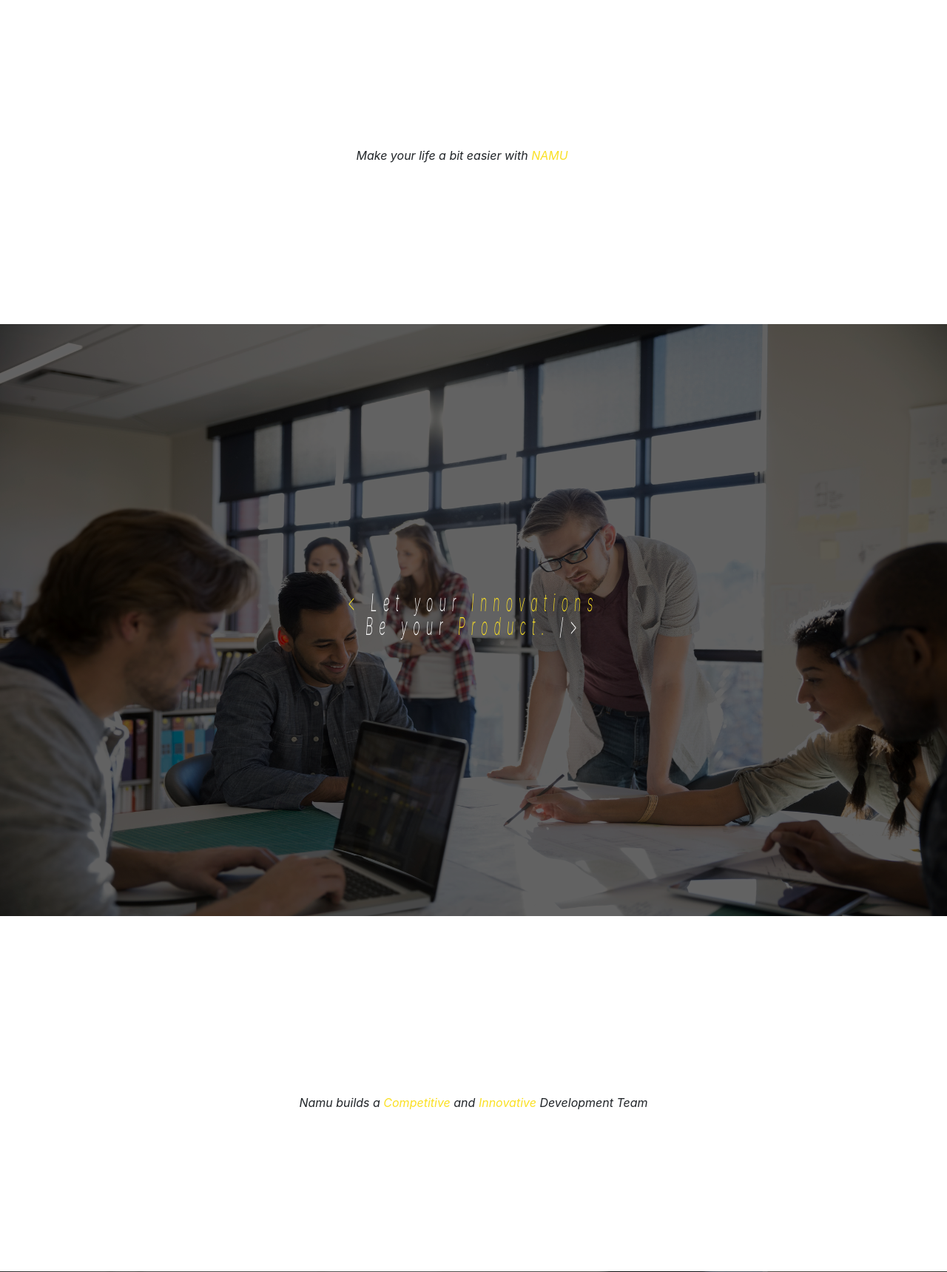
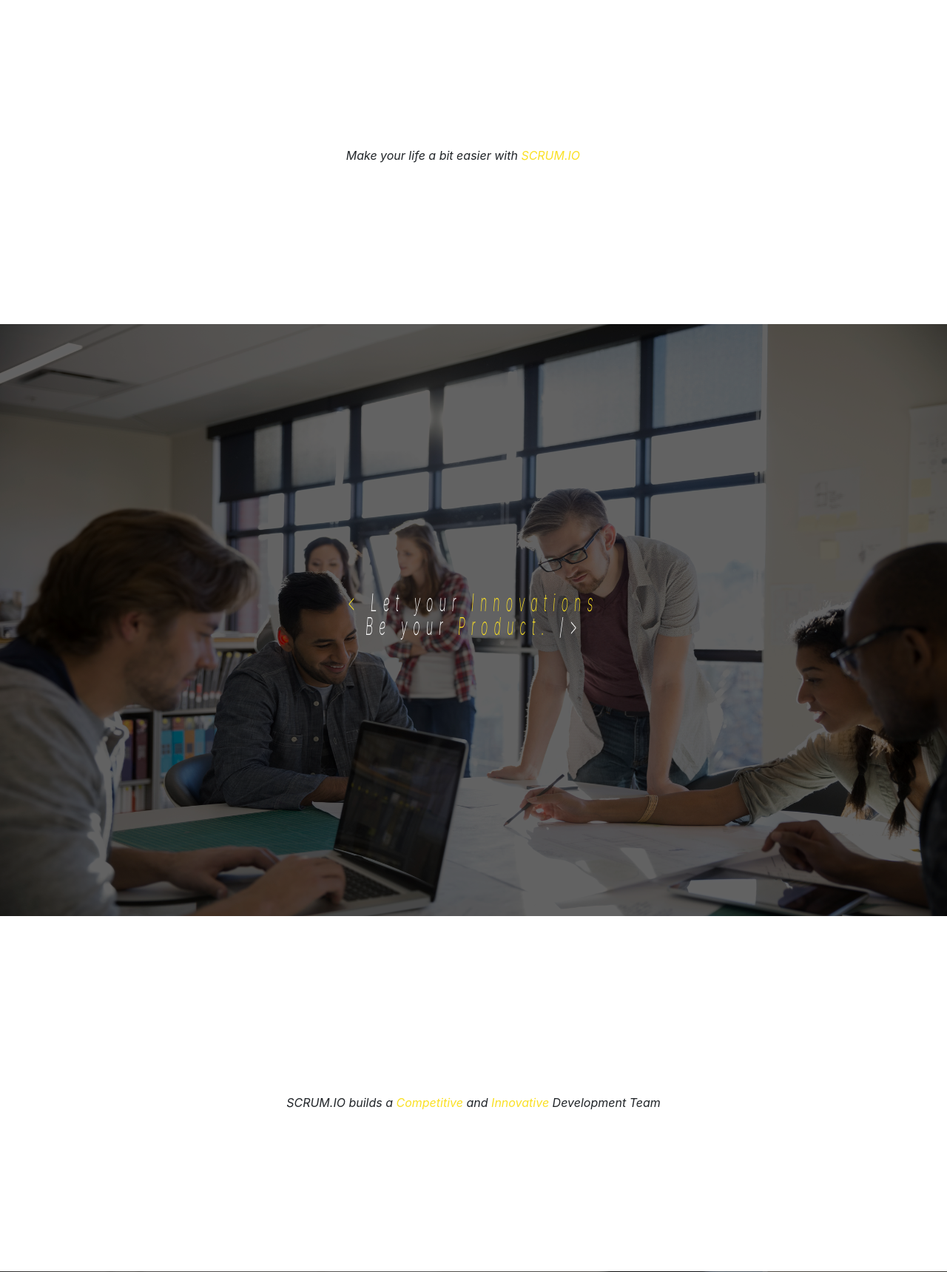
Before and after one commit to borguita29/scrum, a PHP site: page / in a window 1280 px wide. Shown: the part 842-2561 px from the top of the page at 74% size. Run offline with PHP 8.4, Linux system fonts and the light colour scheme.

Commit message:
RE:Folder and Index Update
Updated by: RrZrgz

```diff
--- a/index.php
+++ b/index.php
@@ -3,7 +3,7 @@
     <head>
         <meta charset="UTF-8">
         <meta name="viewport" content="width=device-width, initial-scale=1.0">
-        <title>NAMU</title>
+        <title>SCRUM</title>
         <link rel="stylesheet" href="asset/bootstrap/css/bootstrap.min.css"></link>
         <link rel="stylesheet" href="asset/css/general.css"></link>
         <script src="asset/js/jquery.js"></script>
@@ -19,17 +19,17 @@
                         <video autoplay muted loop id="divCostumMax" class="imgHolder" style="object-fit: fill;">
                             <source src="asset/videos/vbg.mp4" type="video/mp4">
                         </video>
-                        <p class="sample"><span class="costumColor"><</span>NAMU<span class="costumColor">/></span></p>
+                        <p class="sample"><span class="costumColor"><</span>SCRUM<span class="costumColor">/></span></p>
                     </div>
                 </div>
                 <div class="col-xl-12 contentHolder" style="height: 60vh;">
                     <div class="" style="margin-top:30vh;">
                         <div class=" d-flex justify-content-center" id="">
-                            <p class="textHolderC"><i>Make your life a bit easier with <span class="costumColor">NAMU</span> app</i></p>
+                            <p class="textHolderC"><i>Make your life a bit easier with <span class="costumColor">SCRUM.IO</span> app</i></p>
 
                         </div>
                         <div class=" d-flex justify-content-center">
-                            <p class="textHolder"><i>Make your life a bit easier with <span class="costumColor">NAMU</span> app</i></p>
+                            <p class="textHolder"><i>Make your life a bit easier with <span class="costumColor">SCRUM.IO</span> app</i></p>
 
                         </div>
                         <div class=" d-flex justify-content-center col-xl-12">
@@ -57,7 +57,7 @@
                 <div class="col-xl-12 col-sm-12 contentText" style="height: 60vh;">
                     <div class="d-flex justify-content-center align-items-center" style="margin-top:30vh;">
 
-                            <p class="initText"><i><i>Namu builds a <span class="costumColor">Competitive</span> and <span class="costumColor">Innovative</span> Development Team <span class="costumColor"></i></i></p>
+                            <p class="initText"><i><i>SCRUM.IO builds a <span class="costumColor">Competitive</span> and <span class="costumColor">Innovative</span> Development Team <span class="costumColor"></i></i></p>
                             <p class="secondText"><i>Where clients <span class="costumColor">Ideas</span> always<span class="costumColor"> Matters.</span></i></p>
 
 
@@ -122,7 +122,7 @@
                     <div class="d-flex justify-content-center align-items-center" style="margin-top:30vh;">
                         <p style="position:absolute">
                             <i>
-                                <b>Namu</b> helps you to build a <span class="costumColor">Competitive</span> and <span class="costumColor">Innovative</span> Development Team. <span class="costumColor">
+                                <b>SCRUM.IO</b> helps you to build a <span class="costumColor">Competitive</span> and <span class="costumColor">Innovative</span> Development Team. <span class="costumColor">
                             </i>
                         </p>
                     </div>
```
